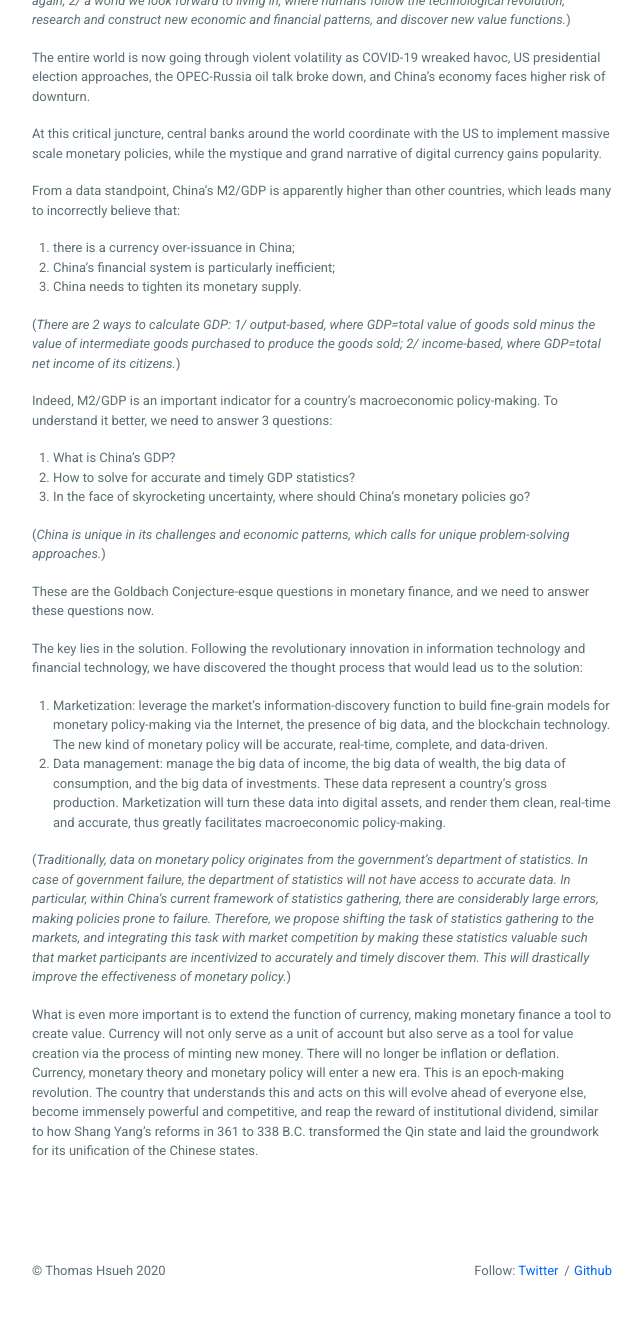
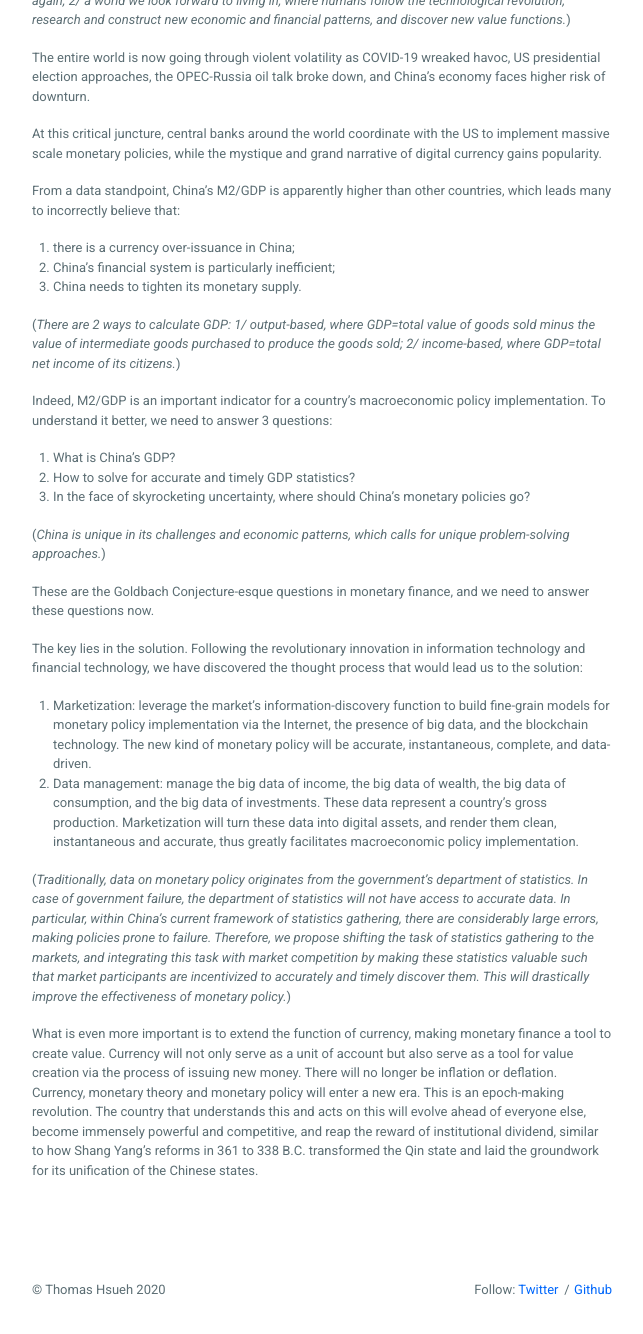
Before and after one commit to guiltygyoza/blog, a Jekyll site: the page built from _posts/2020-04-03-the-pboc-report-part-1.md, in a window 1280 px wide and 1400 px high, scrolled down 1263 px. Shown: the top 1334 px of the window, without its empty margins (318-961 px from the left). Built offline with Jekyll 4.4.1, drawn with Linux system fonts in a browser that asks for light colours; some of the changed text lies outside the part shown.

Commit message:
added post

```diff
--- a/_posts/2020-04-03-the-pboc-report-part-1.md
+++ b/_posts/2020-04-03-the-pboc-report-part-1.md
@@ -14,7 +14,7 @@ This report by People Bank of China touched upon ideas and visions that resonate
 Zou Pingzuo, chief researcher at People’s
 Bank of China
 
-The effectiveness of macroeconomic policy depends on the availability of quality information. However, as revolutionary technologies ushered in the Information Age, the traditional model of macroeconomic policy-making is impacted in the following ways:
+The effectiveness of macroeconomic policy depends on the availability of quality information. However, as revolutionary technologies ushered in the Information Age, the traditional model of macroeconomic policy implementation is impacted in the following ways:
 1. market failure + government failure, causing global economic unrest; (*when the market has access to more quality information than the government does, the latter will fail to regulate the economy*)
 2. the information explosion is challenging government's capacity to regulate and assert control over the economy.
 
@@ -41,7 +41,7 @@ From a data standpoint, China's M2/GDP is apparently higher than other countries
 
 (*There are 2 ways to calculate GDP: 1/ output-based, where GDP=total value of goods sold minus the value of intermediate goods purchased to produce the goods sold; 2/ income-based, where GDP=total net income of its citizens.*)
 
-Indeed, M2/GDP is an important indicator for a country's macroeconomic policy-making. To understand it better, we need to answer 3 questions:
+Indeed, M2/GDP is an important indicator for a country's macroeconomic policy implementation. To understand it better, we need to answer 3 questions:
 1. What is China's GDP?
 2. How to solve for accurate and timely GDP statistics?
 3. In the face of skyrocketing uncertainty, where should China's monetary policies go?
@@ -51,9 +51,9 @@ Indeed, M2/GDP is an important indicator for a country's macroeconomic policy-ma
 These are the Goldbach Conjecture-esque questions in monetary finance, and we need to answer these questions now.
 
 The key lies in the solution. Following the revolutionary innovation in information technology and financial technology, we have discovered the thought process that would lead us to the solution:
-1. Marketization: leverage the market's information-discovery function to build fine-grain models for monetary policy-making via the Internet, the presence of big data, and the blockchain technology. The new kind of monetary policy will be accurate, real-time, complete, and data-driven.
-2. Data management: manage the big data of income, the big data of wealth, the big data of consumption, and the big data of investments. These data represent a country's gross production. Marketization will turn these data into digital assets, and render them clean, real-time and accurate, thus greatly facilitates macroeconomic policy-making.
+1. Marketization: leverage the market's information-discovery function to build fine-grain models for monetary policy implementation via the Internet, the presence of big data, and the blockchain technology. The new kind of monetary policy will be accurate, instantaneous, complete, and data-driven.
+2. Data management: manage the big data of income, the big data of wealth, the big data of consumption, and the big data of investments. These data represent a country's gross production. Marketization will turn these data into digital assets, and render them clean, instantaneous and accurate, thus greatly facilitates macroeconomic policy implementation.
 
 (*Traditionally, data on monetary policy originates from the government's department of statistics. In case of government failure, the department of statistics will not have access to accurate data. In particular, within China's current framework of statistics gathering, there are considerably large errors, making policies prone to failure. Therefore, we propose shifting the task of statistics gathering to the markets, and integrating this task with market competition by making these statistics valuable such that market participants are incentivized to accurately and timely discover them. This will drastically improve the effectiveness of monetary policy.*)
 
-What is even more important is to extend the function of currency, making monetary finance a tool to create value. Currency will not only serve as a unit of account but also serve as a tool for value creation via the process of minting new money. There will no longer be inflation or deflation. Currency, monetary theory and monetary policy will enter a new era. This is an epoch-making revolution. The country that understands this and acts on this will evolve ahead of everyone else, become immensely powerful and competitive, and reap the reward of institutional dividend, similar to how Shang Yang's reforms in 361 to 338 B.C. transformed the Qin state and laid the groundwork for its unification of the Chinese states.
+What is even more important is to extend the function of currency, making monetary finance a tool to create value. Currency will not only serve as a unit of account but also serve as a tool for value creation via the process of issuing new money. There will no longer be inflation or deflation. Currency, monetary theory and monetary policy will enter a new era. This is an epoch-making revolution. The country that understands this and acts on this will evolve ahead of everyone else, become immensely powerful and competitive, and reap the reward of institutional dividend, similar to how Shang Yang's reforms in 361 to 338 B.C. transformed the Qin state and laid the groundwork for its unification of the Chinese states.
```
Also changed, not shown: other parts of _posts/2020-04-03-the-pboc-report-part-1.md (+1 -1 lines), _posts/2020-04-03-the-pboc-report-part-2.md (+8 -8 lines), _posts/2020-04-07-the-pboc-report-part-3.md (added, +113 -0 lines), _posts/2020-04-08-the-pboc-report-part-3.md (deleted, +0 -26 lines), assets/eq1.svg (added), assets/eq2.svg (added), assets/eq3.svg (added), assets/eq4.svg (added), assets/eq5.svg (added).
